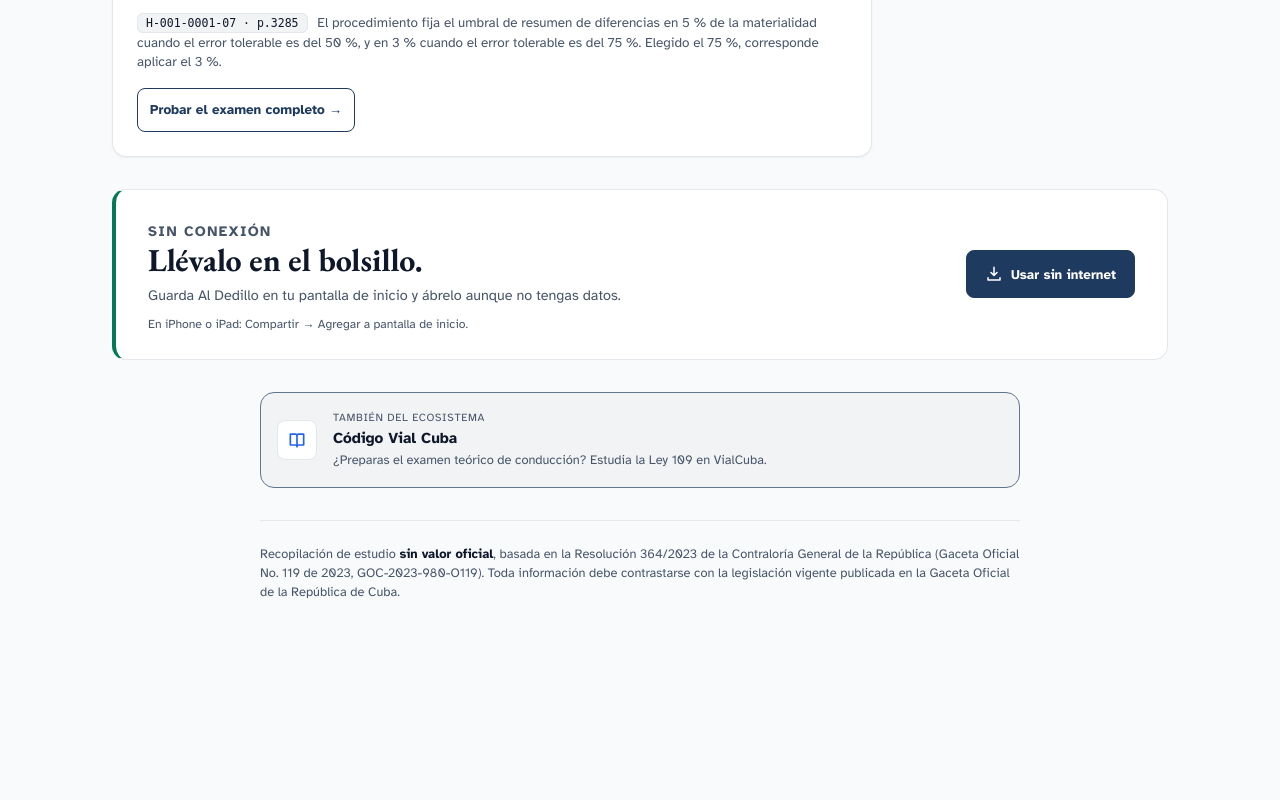
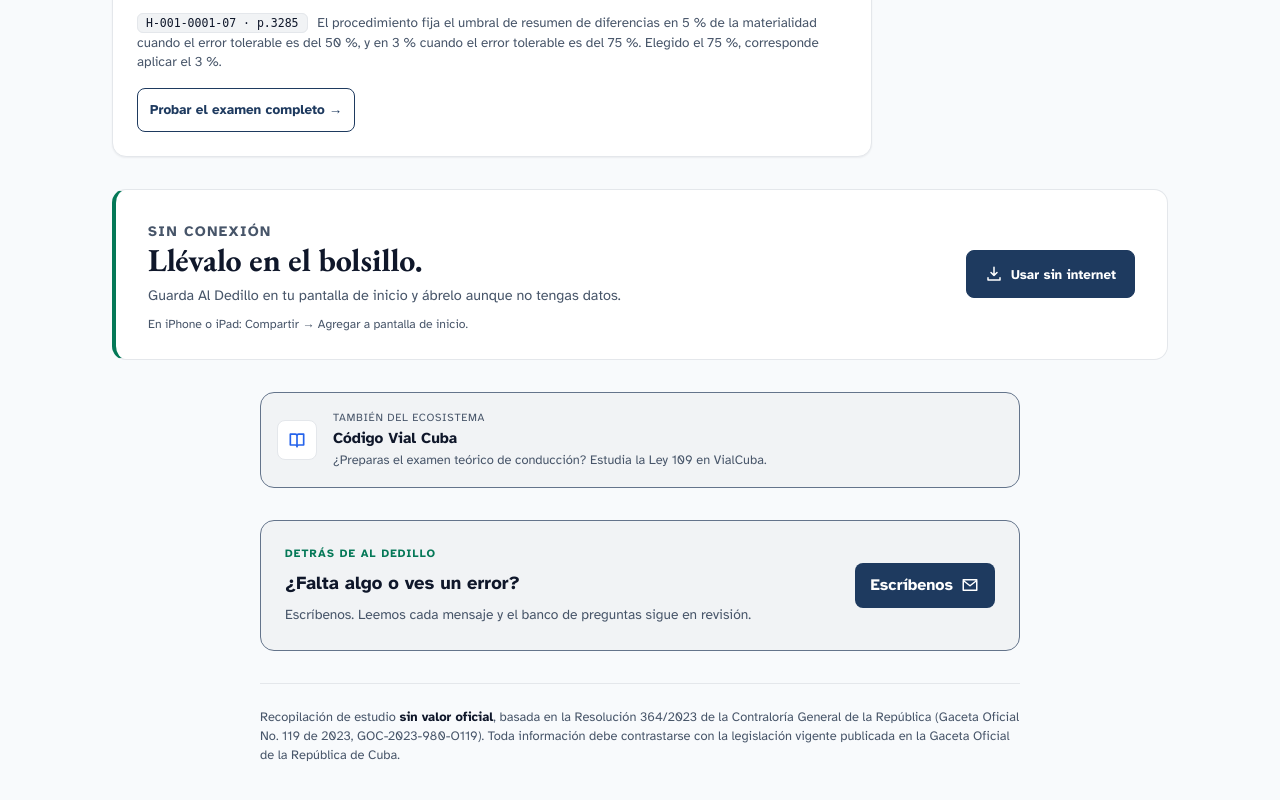
Before and after one commit to yamirherblay/aldedillo, a plain HTML site: page index.html in a window 1280 px wide. Shown: the part 1962-2762 px from the top of the page. Before the commit the page ends 2612 px from the top, so only its background shows below. Drawn offline with Linux system fonts and the light colour scheme.

Commit message:
Contact MEssage

```diff
--- a/css/entrada.css
+++ b/css/entrada.css
@@ -810,6 +810,51 @@
   font-size: 0.8rem;
 }
 
+/* ---------- contacto ---------- */
+.contacto {
+  display: flex;
+  flex-direction: column;
+  align-items: flex-start;
+  gap: var(--espacio-3);
+  width: 100%;
+  max-width: 760px;
+  margin: var(--espacio-5) auto 0;
+  padding: var(--espacio-4);
+  border: 1px solid var(--color-control-border);
+  border-radius: var(--radio-2);
+  background: var(--color-muted);
+}
+.contacto-texto {
+  min-width: 0;
+}
+.contacto-texto h2 {
+  margin: 0 0 6px;
+  font-size: 1.15rem;
+}
+.contacto-texto p:last-child {
+  margin: 0;
+  color: var(--color-muted-text);
+  font-size: 0.86rem;
+}
+.contacto-enlace {
+  display: inline-flex;
+  align-items: center;
+  gap: 8px;
+  flex: none;
+  padding: 10px 16px;
+  border-radius: var(--radio-1);
+  background: var(--color-primary);
+  color: var(--color-on-primary);
+  text-decoration: none;
+  font-weight: 700;
+}
+.contacto-enlace:hover {
+  filter: brightness(1.08);
+}
+.contacto-enlace svg {
+  flex: none;
+}
+
 /* ---------- pie ---------- */
 .pie {
   width: 100%;
@@ -888,6 +933,11 @@
   }
   .barra-app {
     display: inline-flex;
+  }
+  .contacto {
+    flex-direction: row;
+    align-items: center;
+    justify-content: space-between;
   }
   .hero-acciones {
     grid-template-columns: auto auto auto;
--- a/index.html
+++ b/index.html
@@ -213,6 +213,18 @@
         <span class="aliado-sub">¿Preparas el examen teórico de conducción? Estudia la Ley 109 en VialCuba.</span>
       </span>
     </a>
+
+    <section class="contacto" aria-labelledby="contacto-titulo">
+      <div class="contacto-texto">
+        <p class="kicker">Detrás de Al Dedillo</p>
+        <h2 id="contacto-titulo">¿Falta algo o ves un error?</h2>
+        <p>Escríbenos. Leemos cada mensaje y el banco de preguntas sigue en revisión.</p>
+      </div>
+      <a class="contacto-enlace" href="mailto:yamira.mendez88@gmail.com?subject=Al%20Dedillo%20%C2%B7%20Comentarios&amp;body=Hola%2C%20equipo%20de%20Al%20Dedillo%3A%0A%0AQuiero%20comentarles%20algo%20sobre%20Al%20Dedillo%3A%0A%0A%0A%0AGracias.">
+        Escríbenos
+        <svg width="18" height="18" viewBox="0 0 24 24" aria-hidden="true"><path d="M3 5h18v14H3zM3 6l9 7 9-7" fill="none" stroke="currentColor" stroke-width="2" stroke-linecap="round" stroke-linejoin="round"/></svg>
+      </a>
+    </section>
   </main>
 
   <footer class="pie">
--- a/sw.js
+++ b/sw.js
@@ -9,7 +9,7 @@
 // caché viejo hasta que el SW nuevo se active.
 // ============================================================
 
-const CACHE_VERSION = "v7";
+const CACHE_VERSION = "v8";
 const CACHE_NOMBRE = `al-dedillo-${CACHE_VERSION}`;
 
 const PRECACHE = [
```
Also changed, not shown: app.html (+5 -0 lines), css/app.css (+29 -0 lines).
